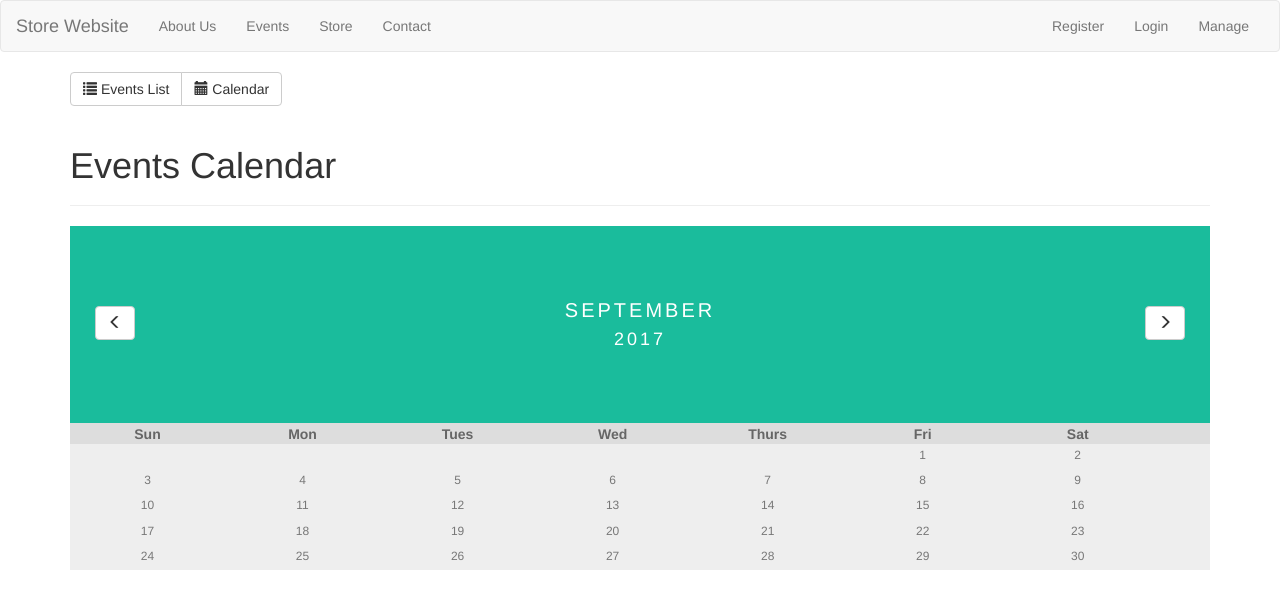
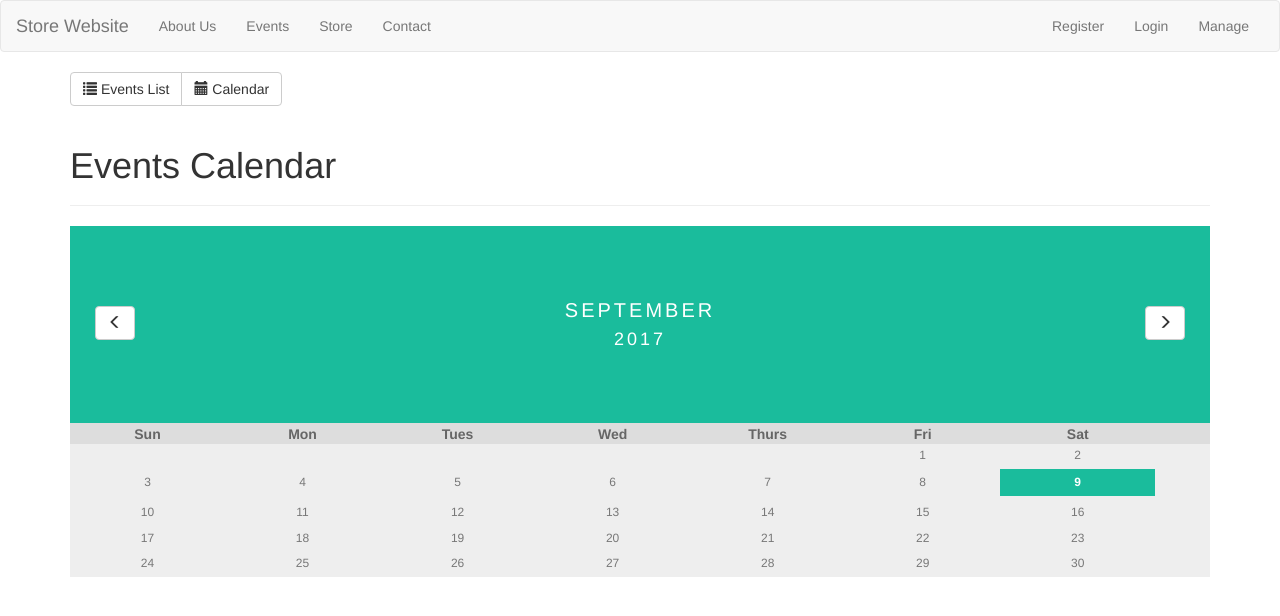
Before and after one commit to nebeinstein/store-website, an Angular app: page /calendar/1 in a window 1280 px wide. Shown: the top 616 px of the page. Built offline with nearby package versions, Linux system fonts and the light colour scheme.

Commit message:
highlights today's date, but hightlights it in every month

```diff
--- a/src/app/events/events-calendar/calendar-day/calendar-day.component.css
+++ b/src/app/events/events-calendar/calendar-day/calendar-day.component.css
@@ -7,3 +7,10 @@ td {
     font-size:12px;
     color:#777;
 }
+
+.today {
+    padding: 5px;
+    font-weight: bold;
+    background: #1abc9c;
+    color: white !important
+}
--- a/src/app/events/events-calendar/calendar-day/calendar-day.component.html
+++ b/src/app/events/events-calendar/calendar-day/calendar-day.component.html
@@ -1,3 +1,3 @@
-<td>
+<td [ngClass]="{'today' : (isTodayMonth && value === today.getDate())}">
     {{ value }}
 </td>
--- a/src/app/events/events-calendar/calendar-day/calendar-day.component.ts
+++ b/src/app/events/events-calendar/calendar-day/calendar-day.component.ts
@@ -7,4 +7,6 @@ import { Component, Input } from '@angular/core';
 })
 export class CalendarDayComponent {
     @Input() value;
+    @Input() isTodayMonth: boolean;
+    @Input() today;
 }
--- a/src/app/events/events-calendar/events-calendar.component.css
+++ b/src/app/events/events-calendar/events-calendar.component.css
@@ -59,20 +59,3 @@ body {font-family: Verdana, sans-serif;}
     background: #eee;
     margin: 0;
 }
-
-.days td {
-    list-style-type: none;
-    display: inline-block;
-    width: 13.6%;
-    text-align: center;
-    margin-bottom: 5px;
-    font-size:12px;
-    color:#777;
-}
-
-/* Highlight the "current" day */
-.days td .active {
-    padding: 5px;
-    background: #1abc9c;
-    color: white !important
-}
--- a/src/app/events/events-calendar/events-calendar.component.html
+++ b/src/app/events/events-calendar/events-calendar.component.html
@@ -37,7 +37,11 @@
             </tr>
 
             <tr class="days">
-                <sw-calendar-day *ngFor="let day of daysInCurrentMonth" [value]="day"></sw-calendar-day>
+                <sw-calendar-day
+                    *ngFor="let day of daysInCurrentMonth"
+                    [value]="day"
+                    [isTodayMonth]="isCurrentMonthToday()"
+                    [today]="today"></sw-calendar-day>
             </tr>
         </table>
     </div>
--- a/src/app/events/events-calendar/events-calendar.component.ts
+++ b/src/app/events/events-calendar/events-calendar.component.ts
@@ -14,6 +14,7 @@ export class EventsCalendarComponent implements OnInit, OnDestroy {
     currentYear: number;
     daysInCurrentMonth: number[];
     dateSubscription: Subscription;
+    today: Date;
 
     constructor(private calendarService: CalendarService) { }
 
@@ -27,6 +28,8 @@ export class EventsCalendarComponent implements OnInit, OnDestroy {
                 this.daysInCurrentMonth = this.calendarService.getDaysInMonth(this.currentDate.getMonth(), this.currentYear);
             }
         );
+        this.today = new Date();
+        this.calendarService.setCurrentDate(this.today);
         this.currentDate = this.calendarService.getCurrentDate();
         this.currentMonthName = this.calendarService.getMonthName(this.currentDate.getMonth());
         this.currentYear = this.currentDate.getFullYear();
@@ -41,6 +44,10 @@ export class EventsCalendarComponent implements OnInit, OnDestroy {
         this.calendarService.setCurrentMonth(this.currentDate.getMonth() + 1);
     }
 
+    isCurrentMonthToday() {
+        return this.today.getMonth() === this.currentDate.getMonth();
+    }
+
     ngOnDestroy() {
         this.dateSubscription.unsubscribe();
     }
```
